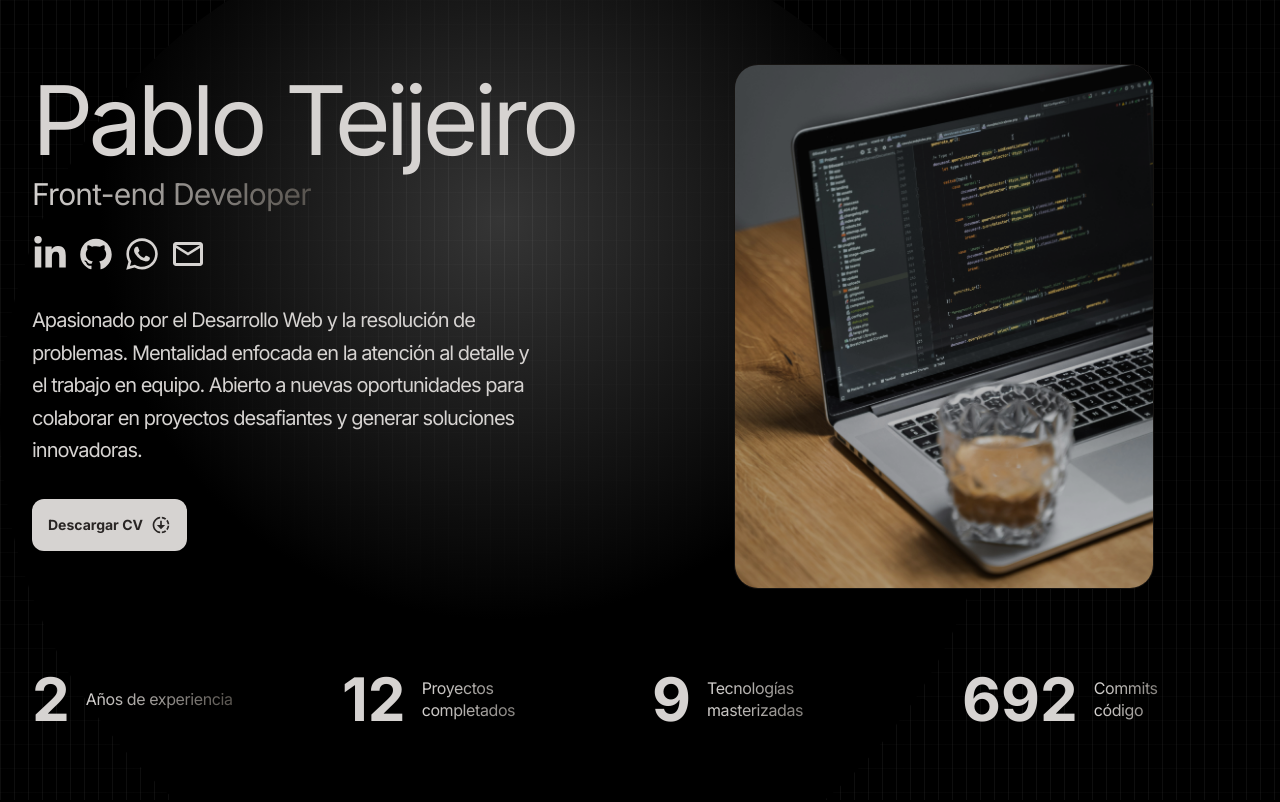
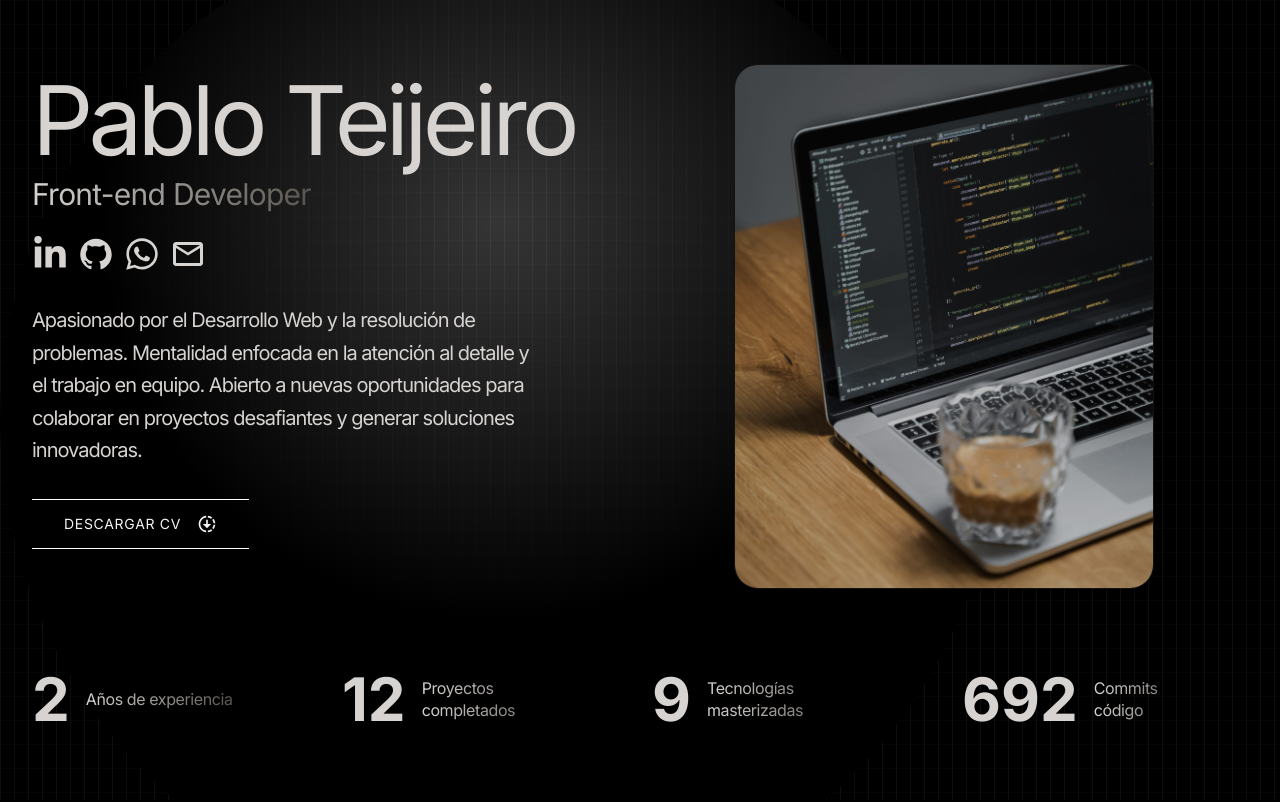
Before and after one commit to PabloTei/portfolio-pabloDev, a React (Vite) app: page / in a window 1280 px wide. Shown: the top 802 px of the page. Built offline with nearby package versions, Linux system fonts and the light colour scheme.

Commit message:
se cambia boton hero

```diff
--- a/src/components/Hero.jsx
+++ b/src/components/Hero.jsx
@@ -5,6 +5,7 @@ import { MdDownloading, MdOutlineMail } from "react-icons/md";
 import { FaWhatsapp } from "react-icons/fa";
 import { HERO_CONTENT, CONTACT } from "../constants/data";
 import { motion } from "framer-motion";
+import DownloadButton from "../ui/DownloadButton/DownloadButton";
 
 const containerVariants = {
   hidden: { opacity: 0, x: -100 },
@@ -109,8 +110,7 @@ const Hero = () => {
             >
               {HERO_CONTENT}
             </motion.p>
-            <motion.a
-              variants={childVariants}
+            {/* <motion.a
               href="/documents/CV_Pablo_Teijeiro.pdf"
               target="_blank"
               rel="noopener noreferrer"
@@ -119,7 +119,10 @@ const Hero = () => {
             >
               Descargar CV
               <MdDownloading className="text-xl" />
-            </motion.a>
+            </motion.a> */}
+            <motion.div variants={childVariants}>
+              <DownloadButton />
+            </motion.div>
           </motion.div>
         </div>
       </div>
--- /dev/null
+++ b/src/ui/DownloadButton/DownloadButton.css
@@ -0,0 +1,32 @@
+.btn {
+  border: 0px solid #fff;
+  padding: 1em 2em;
+  min-width: 200px;
+  min-height: 50px;
+  position: relative;
+  cursor: pointer;
+  text-transform: uppercase;
+  letter-spacing: 2px;
+  position: relative;
+  transition: background-color 0.5s linear 0.5s;
+}
+
+.btn-100::after {
+  content: "";
+  display: block;
+  border-top: 1px solid #fff;
+  border-bottom: 1px solid #fff;
+  background: none;
+  position: absolute;
+  inset: 0;
+  transition: all 0.5s linear;
+}
+
+.btn-100:hover::after {
+  transform: scaleX(0);
+}
+
+.btn-100:hover {
+  background-color: gray;
+  color: #fff;
+}
--- /dev/null
+++ b/src/ui/DownloadButton/DownloadButton.jsx
@@ -0,0 +1,21 @@
+import React from "react";
+import { MdDownloading } from "react-icons/md";
+
+const DownloadButton = () => {
+  return (
+    <div className="text-gray-100">
+      <a
+        className="relative flex justify-center items-center gap-4 px-8 py-2 min-w-[200px] min-h-[50px] text-sm tracking-wider uppercase transition-all duration-500 bg-transparent cursor-pointer hover:bg-neutral-50 hover:text-black"
+        href="/documents/CV_Pablo_Teijeiro.pdf"
+        target="_blank"
+        rel="noopener noreferrer"
+        download
+      >
+        Descargar CV <MdDownloading className="text-xl" />
+        <span className="absolute inset-0 border-t border-b border-white transition-transform duration-500 hover:scale-x-0"></span>
+      </a>
+    </div>
+  );
+};
+
+export default DownloadButton;
```
